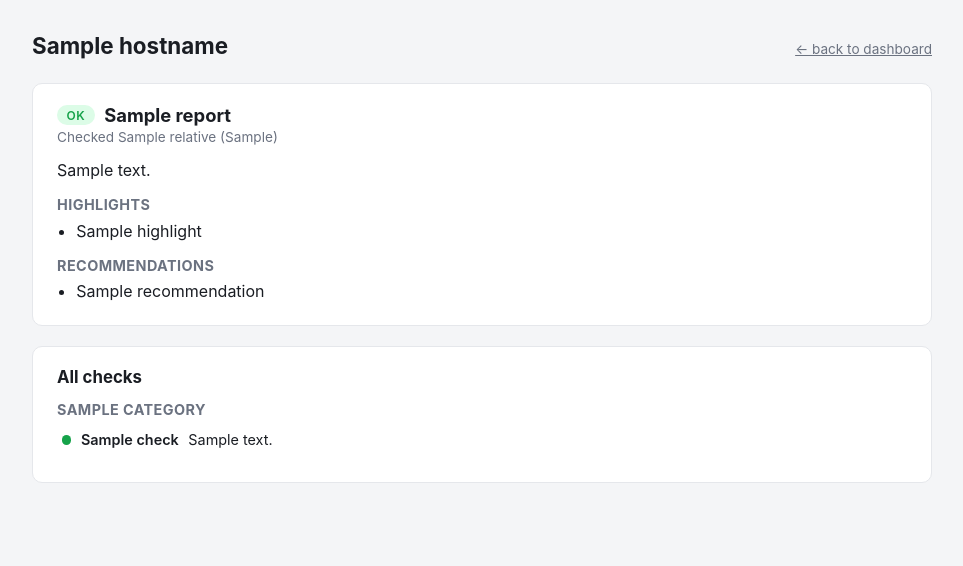
After one commit to esaiaswestberg/server-health, a Flask app: template app/templates/run_detail.html in a window 1280 px wide. The commit adds this page. Shown: the top 566 px of the page, without its empty margins (158-1121 px from the left). Run offline with Flask 3, Linux system fonts and the light colour scheme; the template is opened without the code that fills it: most values are stand-ins (such as "Sample title", 1, 10 or a date in 2020); parts of the project's set-up code (start-up, migrations or seed data) failed here and were passed over.

Commit message:
Make dashboard history rows clickable to view past runs
Each row in the "Recent runs" table now links to /run/<id>, a dedicated
page showing that historical run's full AI report and check breakdown -
the same content the "latest" section shows, just for whichever run you
clicked instead of always today's. A run past HISTORY_MAX_RUNS's
retention window renders a friendly "not found" page (404) instead of
erroring.

Extracted the shared report-card/checks-table markup into Jinja macros
(_macros.html) and the dashboard's CSS into its own partial (_style.html)
so the new run-detail page and the existing dashboard/fragment stay in
sync automatically rather than duplicating ~200 lines of markup and
styling between them.

```diff
--- /dev/null
+++ b/app/templates/_macros.html
@@ -0,0 +1,48 @@
+{% macro report_card(run, relative, heading) %}
+<div class="card status-card status-{{ run.report.status }}">
+  <div class="status-header">
+    <span class="badge badge-{{ run.report.status }}">{{ run.report.status }}</span>
+    <h2>{{ run.report.title }}</h2>
+  </div>
+  <p class="timestamp">{{ heading | default("Checked", true) }} {{ relative }} ({{ run.ts }})</p>
+  <p class="summary">{{ run.report.summary }}</p>
+
+  {% if run.report.highlights %}
+  <div class="sub-block">
+    <h3>Highlights</h3>
+    <ul>
+      {% for h in run.report.highlights %}<li>{{ h }}</li>{% endfor %}
+    </ul>
+  </div>
+  {% endif %}
+
+  {% if run.report.recommendations %}
+  <div class="sub-block">
+    <h3>Recommendations</h3>
+    <ul>
+      {% for r in run.report.recommendations %}<li>{{ r }}</li>{% endfor %}
+    </ul>
+  </div>
+  {% endif %}
+</div>
+{% endmacro %}
+
+{% macro checks_card(grouped_checks) %}
+<div class="card">
+  <h2>All checks</h2>
+  {% for category, checks in grouped_checks.items() %}
+  <div class="check-group">
+    <h3>{{ category }}</h3>
+    <table class="checks-table">
+      {% for c in checks %}
+      <tr class="status-{{ c.status }}">
+        <td class="dot-cell"><span class="dot dot-{{ c.status }}"></span></td>
+        <td class="name-cell">{{ c.name }}</td>
+        <td class="note-cell">{{ c.note }}</td>
+      </tr>
+      {% endfor %}
+    </table>
+  </div>
+  {% endfor %}
+</div>
+{% endmacro %}
--- /dev/null
+++ b/app/templates/_style.html
@@ -0,0 +1,164 @@
+<style>
+  :root {
+    --bg: #f4f5f7;
+    --card-bg: #ffffff;
+    --text: #1a1d23;
+    --muted: #6b7280;
+    --border: #e5e7eb;
+    --ok: #16a34a;
+    --ok-bg: #dcfce7;
+    --warning: #b45309;
+    --warning-bg: #fef3c7;
+    --critical: #dc2626;
+    --critical-bg: #fee2e2;
+  }
+  @media (prefers-color-scheme: dark) {
+    :root {
+      --bg: #14161a;
+      --card-bg: #1d2026;
+      --text: #e7e9ec;
+      --muted: #9aa1ac;
+      --border: #2c3038;
+      --ok: #4ade80;
+      --ok-bg: #14351f;
+      --warning: #fbbf24;
+      --warning-bg: #3a2c0c;
+      --critical: #f87171;
+      --critical-bg: #3a1414;
+    }
+  }
+  * { box-sizing: border-box; }
+  body {
+    margin: 0;
+    padding: 2rem 1.5rem 4rem;
+    background: var(--bg);
+    color: var(--text);
+    font-family: -apple-system, BlinkMacSystemFont, "Segoe UI", Roboto, Helvetica, Arial, sans-serif;
+  }
+  .page {
+    max-width: 900px;
+    margin: 0 auto;
+  }
+  header.page-header {
+    display: flex;
+    align-items: baseline;
+    justify-content: space-between;
+    margin-bottom: 1.5rem;
+    flex-wrap: wrap;
+    gap: 0.5rem;
+  }
+  header.page-header h1 {
+    font-size: 1.4rem;
+    margin: 0;
+  }
+  header.page-header a {
+    color: inherit;
+    text-decoration: none;
+  }
+  header.page-header .muted a {
+    color: var(--muted);
+    text-decoration: underline;
+  }
+  header.page-header .muted {
+    font-size: 0.85rem;
+  }
+  .muted { color: var(--muted); }
+  .card {
+    background: var(--card-bg);
+    border: 1px solid var(--border);
+    border-radius: 10px;
+    padding: 1.25rem 1.5rem;
+    margin-bottom: 1.25rem;
+  }
+  .card h2 {
+    font-size: 1.05rem;
+    margin: 0 0 0.75rem;
+  }
+  .card h3 {
+    font-size: 0.9rem;
+    margin: 0.9rem 0 0.4rem;
+    color: var(--muted);
+    text-transform: uppercase;
+    letter-spacing: 0.03em;
+  }
+  .empty-state p { margin: 0.3rem 0; }
+  .status-header {
+    display: flex;
+    align-items: center;
+    gap: 0.6rem;
+    margin-bottom: 0.2rem;
+  }
+  .status-header h2 { margin: 0; font-size: 1.15rem; }
+  .badge {
+    display: inline-block;
+    padding: 0.15rem 0.6rem;
+    border-radius: 999px;
+    font-size: 0.75rem;
+    font-weight: 600;
+    text-transform: uppercase;
+    letter-spacing: 0.03em;
+  }
+  .badge-ok { color: var(--ok); background: var(--ok-bg); }
+  .badge-warning { color: var(--warning); background: var(--warning-bg); }
+  .badge-critical { color: var(--critical); background: var(--critical-bg); }
+  .timestamp { color: var(--muted); font-size: 0.85rem; margin: 0.2rem 0 0.8rem; }
+  .summary { margin: 0 0 0.4rem; line-height: 1.5; }
+  .sub-block ul { margin: 0.2rem 0 0; padding-left: 1.2rem; }
+  .sub-block li { margin: 0.15rem 0; line-height: 1.4; }
+  .check-group { margin-bottom: 0.5rem; }
+  table { width: 100%; border-collapse: collapse; }
+  .checks-table tr, .history-table tr { border-top: 1px solid var(--border); }
+  .checks-table tr:first-child, .history-table tbody tr:first-child { border-top: none; }
+  .checks-table td, .history-table td, .history-table th {
+    padding: 0.4rem 0.3rem;
+    font-size: 0.9rem;
+    vertical-align: top;
+  }
+  .history-table th {
+    text-align: left;
+    font-size: 0.75rem;
+    color: var(--muted);
+    text-transform: uppercase;
+    letter-spacing: 0.03em;
+    padding-bottom: 0.4rem;
+  }
+  .history-table tbody tr:hover { background: var(--bg); }
+  .history-table a {
+    color: inherit;
+    text-decoration: none;
+    display: block;
+  }
+  .history-table a:hover { text-decoration: underline; }
+  .dot-cell { width: 1.2rem; }
+  .name-cell { white-space: nowrap; font-weight: 600; width: 1%; padding-right: 0.8rem; }
+  .note-cell { color: var(--text); }
+  .dot {
+    display: inline-block;
+    width: 0.6rem;
+    height: 0.6rem;
+    border-radius: 50%;
+  }
+  .dot-ok { background: var(--ok); }
+  .dot-warning { background: var(--warning); }
+  .dot-critical { background: var(--critical); }
+  .charts-grid {
+    display: grid;
+    grid-template-columns: repeat(auto-fit, minmax(320px, 1fr));
+    gap: 1.25rem;
+  }
+  .chart-box {
+    background: var(--card-bg);
+    border: 1px solid var(--border);
+    border-radius: 10px;
+    padding: 1rem 1.25rem;
+  }
+  .chart-box h3 {
+    margin: 0 0 0.6rem;
+    font-size: 0.9rem;
+    color: var(--muted);
+    font-weight: 600;
+    text-transform: none;
+    letter-spacing: normal;
+  }
+  .chart-box canvas { max-height: 220px; }
+</style>
--- /dev/null
+++ b/app/templates/run_detail.html
@@ -0,0 +1,27 @@
+<!doctype html>
+<html lang="en">
+<head>
+<meta charset="utf-8">
+<meta name="viewport" content="width=device-width, initial-scale=1">
+<title>{{ hostname }} - run {{ run.ts if run else '' }}</title>
+{% include "_style.html" %}
+</head>
+<body>
+<div class="page">
+  <header class="page-header">
+    <h1><a href="/">{{ hostname }}</a></h1>
+    <span class="muted"><a href="/">&larr; back to dashboard</a></span>
+  </header>
+
+  {% if not run %}
+  <div class="card empty-state">
+    <p>Run not found - it may have been pruned (see <code>HISTORY_MAX_RUNS</code>).</p>
+  </div>
+  {% else %}
+  {% from "_macros.html" import report_card, checks_card %}
+  {{ report_card(run, relative, "Checked") }}
+  {{ checks_card(grouped_checks) }}
+  {% endif %}
+</div>
+</body>
+</html>
--- a/app/web.py
+++ b/app/web.py
@@ -88,6 +88,19 @@ def fragment():
     return render_template("_fragment.html", **_dashboard_context())
 
 
+@app.route("/run/<int:run_id>")
+def run_detail(run_id):
+    run = history.load_by_id(run_id)
+    context = {
+        "hostname": get_hostname(),
+        "run": run,
+        "relative": _relative_time(run["ts"]) if run else None,
+        "grouped_checks": _grouped_checks(run["checks"]) if run else {},
+    }
+    status_code = 200 if run else 404
+    return render_template("run_detail.html", **context), status_code
+
+
 def _downsample(points, max_points=300):
     """Buckets (timestamp, value) points into at most max_points,
     averaging each bucket, so long windows don't ship thousands of points
```
Also changed, not shown: app/history.py (+9 -0 lines), app/templates/_fragment.html (+6 -47 lines), app/templates/dashboard.html (+1 -149 lines), README.md.
